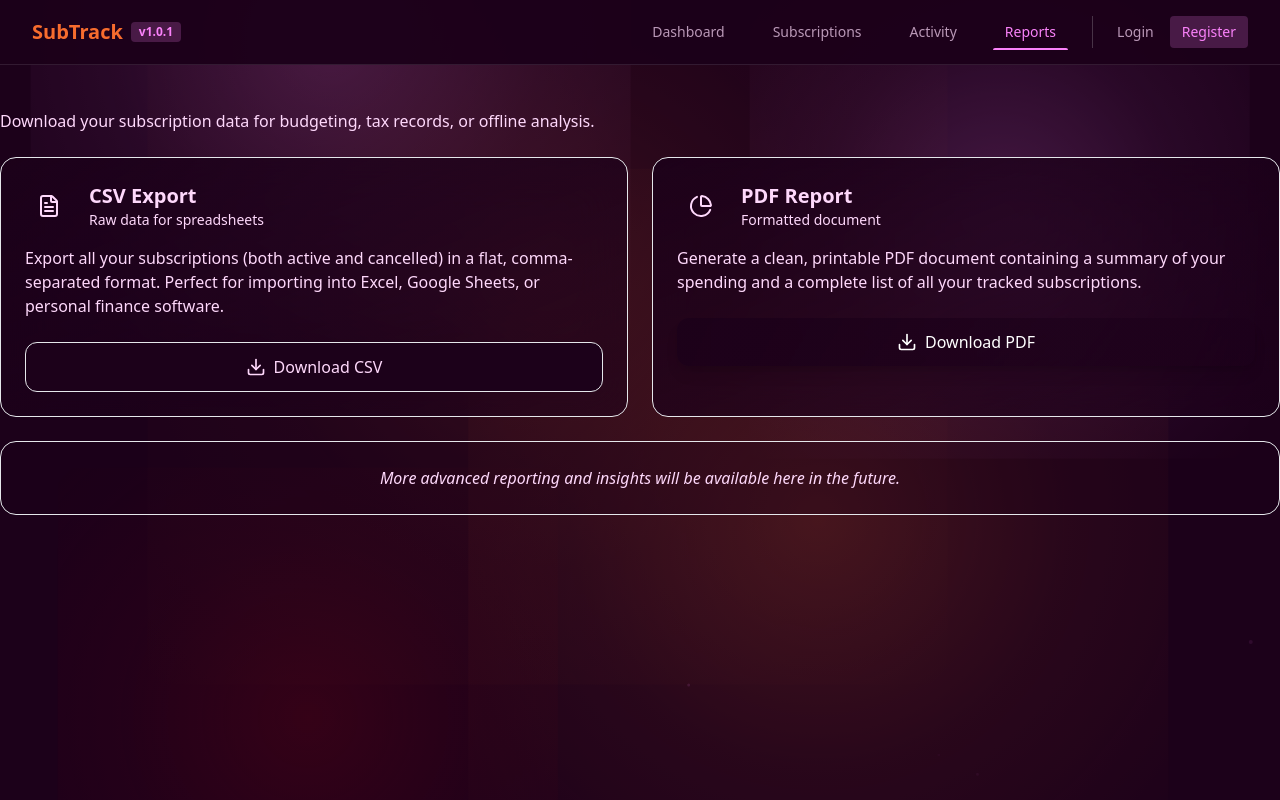
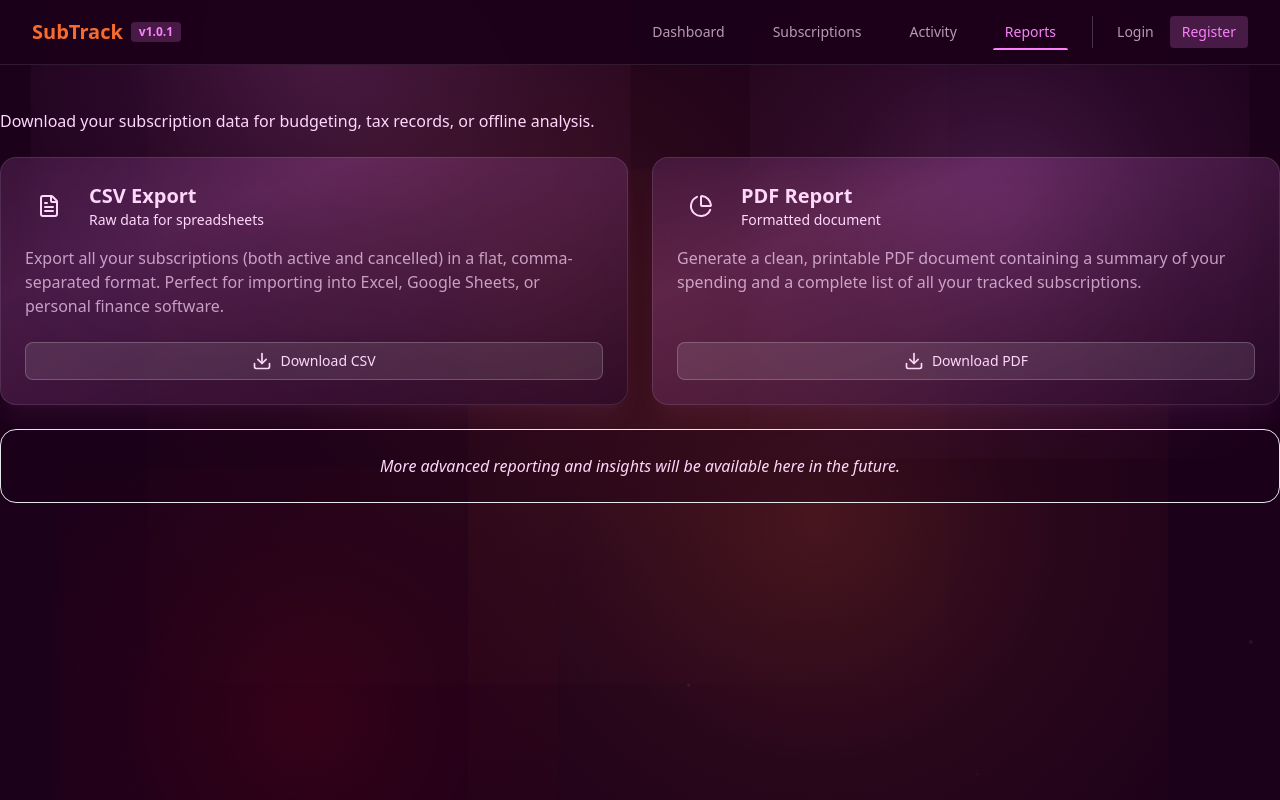
Before and after one commit to Aditya-k-11/sub_tracker, a React (Vite) app in the folder client/: page /reports in a window 1280 px wide. Built offline with nearby package versions, Linux system fonts and the light colour scheme; no server answers.

Commit message:
Match ReportsPage cards styling with SubscriptionCard styling

```diff
--- a/client/src/pages/ReportsPage.jsx
+++ b/client/src/pages/ReportsPage.jsx
@@ -3,6 +3,7 @@ import { motion } from 'framer-motion';
 import { exportSubscriptions } from '../services/exportService';
 import { Download, FileText, PieChart } from 'lucide-react';
 import Spinner from '../components/common/Spinner';
+import Button from '../components/common/Button';
 
 const ReportsPage = () => {
   const [isExportingCsv, setIsExportingCsv] = useState(false);
@@ -52,7 +53,8 @@ const ReportsPage = () => {
         <motion.div
           initial={{ opacity: 0, y: 20 }}
           animate={{ opacity: 1, y: 0 }}
-          className="bg-gradient-to-br from-brand-bg/90 to-brand-bg/50 backdrop-blur-xl border border-brand-primary/20 rounded-2xl p-6"
+          whileHover={{ y: -4 }}
+          className="bg-gradient-to-br from-brand-bg/90 via-primary/20 to-brand-bg/90 bg-[length:200%_200%] animate-gradient-shift backdrop-blur-md border border-white/10 shadow-primary/5 shadow-xl rounded-2xl p-6 flex flex-col transition-all"
         >
           <div className="flex items-center space-x-4 mb-4">
             <div className="p-3 bg-brand-primary/20 rounded-lg">
@@ -63,17 +65,18 @@ const ReportsPage = () => {
               <p className="text-sm text-brand-text-muted">Raw data for spreadsheets</p>
             </div>
           </div>
-          <p className="text-brand-text-muted mb-6">
+          <p className="text-brand-text/70 mb-6 flex-grow">
             Export all your subscriptions (both active and cancelled) in a flat, comma-separated format. Perfect for importing into Excel, Google Sheets, or personal finance software.
           </p>
-          <button
+          <Button
+            variant="secondary"
+            className="w-full"
             onClick={() => handleExport('csv')}
-            disabled={isExportingCsv}
-            className="w-full py-3 px-4 bg-brand-bg border border-brand-primary/30 rounded-xl text-brand-primary hover:bg-brand-primary/10 transition-colors disabled:opacity-50 flex items-center justify-center font-medium"
+            loading={isExportingCsv}
           >
-            {isExportingCsv ? <Spinner size="sm" className="mr-2" /> : <Download className="w-5 h-5 mr-2" />}
-            {isExportingCsv ? 'Generating CSV...' : 'Download CSV'}
-          </button>
+            <Download className="w-5 h-5 mr-2" />
+            Download CSV
+          </Button>
         </motion.div>
 
         {/* PDF Export Card */}
@@ -81,7 +84,8 @@ const ReportsPage = () => {
           initial={{ opacity: 0, y: 20 }}
           animate={{ opacity: 1, y: 0 }}
           transition={{ delay: 0.1 }}
-          className="bg-gradient-to-br from-brand-bg/90 to-brand-bg/50 backdrop-blur-xl border border-brand-primary/20 rounded-2xl p-6"
+          whileHover={{ y: -4 }}
+          className="bg-gradient-to-br from-brand-bg/90 via-primary/20 to-brand-bg/90 bg-[length:200%_200%] animate-gradient-shift backdrop-blur-md border border-white/10 shadow-primary/5 shadow-xl rounded-2xl p-6 flex flex-col transition-all"
         >
           <div className="flex items-center space-x-4 mb-4">
             <div className="p-3 bg-brand-secondary/20 rounded-lg">
@@ -92,17 +96,18 @@ const ReportsPage = () => {
               <p className="text-sm text-brand-text-muted">Formatted document</p>
             </div>
           </div>
-          <p className="text-brand-text-muted mb-6">
+          <p className="text-brand-text/70 mb-6 flex-grow">
             Generate a clean, printable PDF document containing a summary of your spending and a complete list of all your tracked subscriptions.
           </p>
-          <button
+          <Button
+            variant="secondary"
+            className="w-full"
             onClick={() => handleExport('pdf')}
-            disabled={isExportingPdf}
-            className="w-full py-3 px-4 bg-gradient-to-r from-brand-primary to-brand-secondary text-white rounded-xl hover:opacity-90 transition-opacity disabled:opacity-50 flex items-center justify-center font-medium shadow-lg shadow-brand-primary/20"
+            loading={isExportingPdf}
           >
-            {isExportingPdf ? <Spinner size="sm" className="mr-2" color="white" /> : <Download className="w-5 h-5 mr-2" />}
-            {isExportingPdf ? 'Generating PDF...' : 'Download PDF'}
-          </button>
+            <Download className="w-5 h-5 mr-2" />
+            Download PDF
+          </Button>
         </motion.div>
       </div>
 
```
